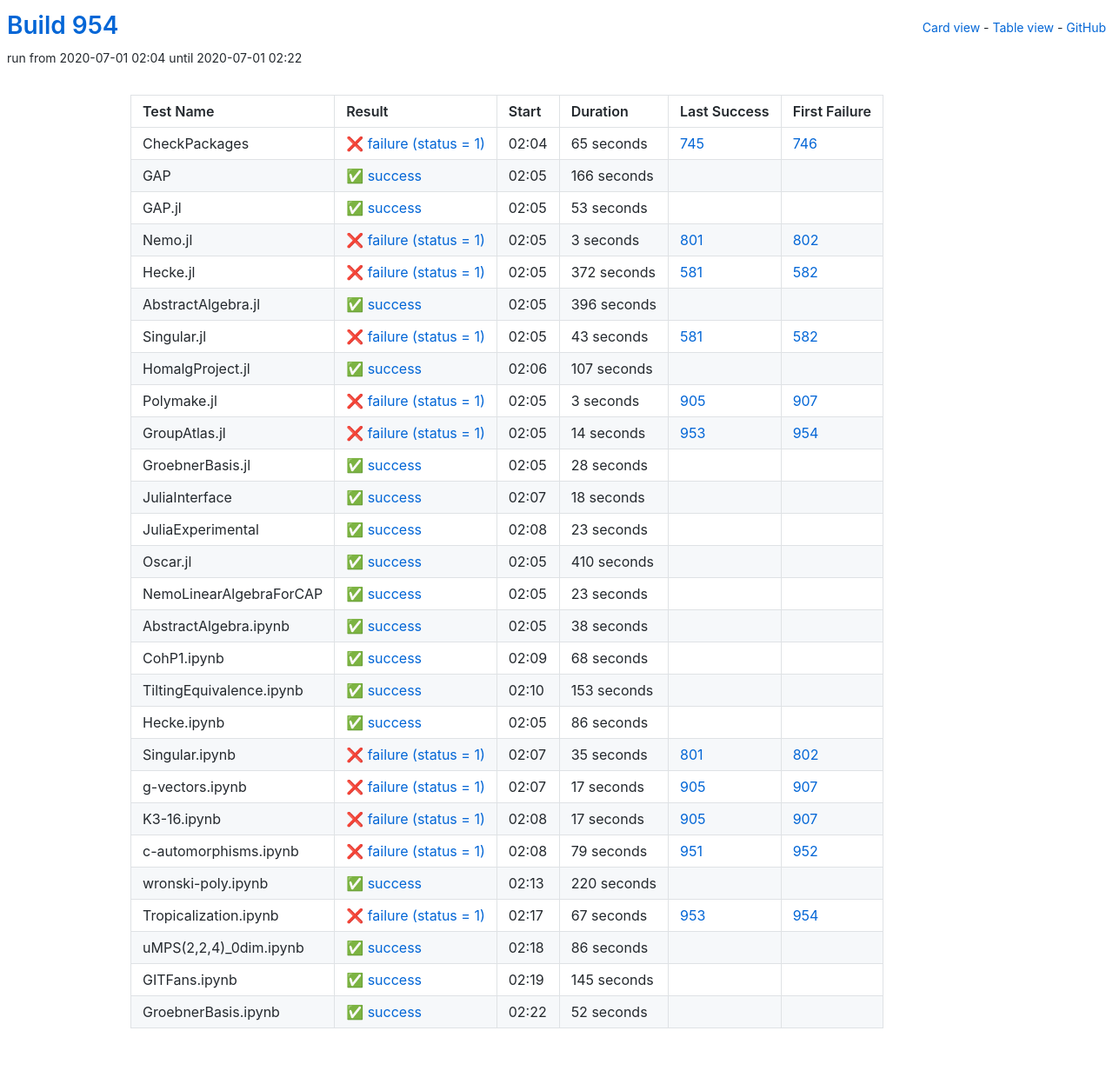
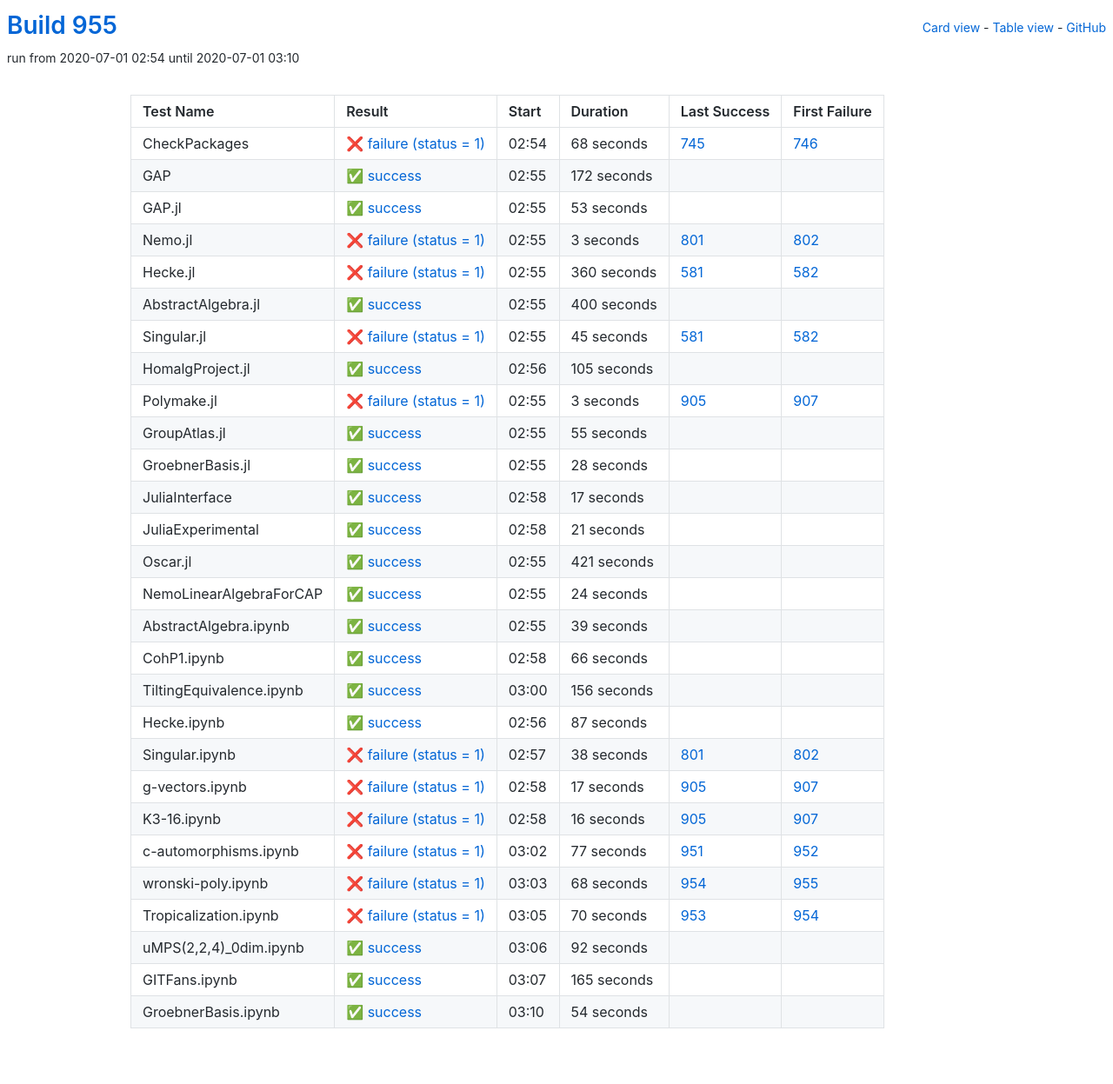
Before and after one commit to oscar-system/oscar-ci-status-1.4, a Jekyll site: the page built from table.html, in a window 1280 px wide. Shown: the whole page at 87% size. Built offline with Jekyll 4.4.1, drawn with Linux system fonts in a browser that asks for light colours.

Commit message:
Build #955

```diff
--- a/_data/ci.yml
+++ b/_data/ci.yml
@@ -1,6 +1,6 @@
 ---
-build: 954
-build_url: https://oscarci.mathematik.uni-kl.de/job/oscar-julia-1.4/954/
+build: 955
+build_url: https://oscarci.mathematik.uni-kl.de/job/oscar-julia-1.4/955/
 job: oscar-julia-1.4
 organization: oscar-system
 repo: oscar-ci-status-1.4
@@ -8,32 +8,32 @@ repourl: https://github.com/oscar-system/oscar-ci-status-1.4
 tests:
 - name: CheckPackages
   id: checkpackages
-  log: https://oscarci.mathematik.uni-kl.de/job/oscar-julia-1.4/954/artifact/logs/build-954/CheckPackages.log
-  start: 2020-07-01 02:04
+  log: https://oscarci.mathematik.uni-kl.de/job/oscar-julia-1.4/955/artifact/logs/build-955/CheckPackages.log
+  start: 2020-07-01 02:54
   success: false
   exitcode: 1
   status: failure
-  duration: 65
+  duration: 68
   last_success: 745
   last_success_url: https://oscarci.mathematik.uni-kl.de/job/oscar-julia-1.4/745/
   first_failure: 746
   first_failure_url: https://oscarci.mathematik.uni-kl.de/job/oscar-julia-1.4/746/
 - name: GAP
   id: gap
-  log: https://oscarci.mathematik.uni-kl.de/job/oscar-julia-1.4/954/artifact/logs/build-954/GAP.log
-  start: 2020-07-01 02:05
+  log: https://oscarci.mathematik.uni-kl.de/job/oscar-julia-1.4/955/artifact/logs/build-955/GAP.log
+  start: 2020-07-01 02:55
   success: true
   exitcode: 0
   status: success
-  duration: 166
+  duration: 172
   last_success: false
   last_success_url:
   first_failure: false
   first_failure_url:
 - name: GAP.jl
   id: gap-jl
-  log: https://oscarci.mathematik.uni-kl.de/job/oscar-julia-1.4/954/artifact/logs/build-954/GAP.jl.log
-  start: 2020-07-01 02:05
+  log: https://oscarci.mathematik.uni-kl.de/job/oscar-julia-1.4/955/artifact/logs/build-955/GAP.jl.log
+  start: 2020-07-01 02:55
   success: true
   exitcode: 0
   status: success
@@ -44,8 +44,8 @@ tests:
   first_failure_url:
 - name: Nemo.jl
   id: nemo-jl
-  log: https://oscarci.mathematik.uni-kl.de/job/oscar-julia-1.4/954/artifact/logs/build-954/Nemo.jl.log
-  start: 2020-07-01 02:05
+  log: https://oscarci.mathematik.uni-kl.de/job/oscar-julia-1.4/955/artifact/logs/build-955/Nemo.jl.log
+  start: 2020-07-01 02:55
   success: false
   exitcode: 1
   status: failure
@@ -56,56 +56,56 @@ tests:
   first_failure_url: https://oscarci.mathematik.uni-kl.de/job/oscar-julia-1.4/802/
 - name: Hecke.jl
   id: hecke-jl
-  log: https://oscarci.mathematik.uni-kl.de/job/oscar-julia-1.4/954/artifact/logs/build-954/Hecke.jl.log
-  start: 2020-07-01 02:05
+  log: https://oscarci.mathematik.uni-kl.de/job/oscar-julia-1.4/955/artifact/logs/build-955/Hecke.jl.log
+  start: 2020-07-01 02:55
   success: false
   exitcode: 1
   status: failure
-  duration: 372
+  duration: 360
   last_success: 581
   last_success_url: https://oscarci.mathematik.uni-kl.de/job/oscar-julia-1.4/581/
   first_failure: 582
   first_failure_url: https://oscarci.mathematik.uni-kl.de/job/oscar-julia-1.4/582/
 - name: AbstractAlgebra.jl
   id: abstractalgebra-jl
-  log: https://oscarci.mathematik.uni-kl.de/job/oscar-julia-1.4/954/artifact/logs/build-954/AbstractAlgebra.jl.log
-  start: 2020-07-01 02:05
+  log: https://oscarci.mathematik.uni-kl.de/job/oscar-julia-1.4/955/artifact/logs/build-955/AbstractAlgebra.jl.log
+  start: 2020-07-01 02:55
   success: true
   exitcode: 0
   status: success
-  duration: 396
+  duration: 400
   last_success: false
   last_success_url:
   first_failure: false
   first_failure_url:
 - name: Singular.jl
   id: singular-jl
-  log: https://oscarci.mathematik.uni-kl.de/job/oscar-julia-1.4/954/artifact/logs/build-954/Singular.jl.log
-  start: 2020-07-01 02:05
+  log: https://oscarci.mathematik.uni-kl.de/job/oscar-julia-1.4/955/artifact/logs/build-955/Singular.jl.log
+  start: 2020-07-01 02:55
   success: false
   exitcode: 1
   status: failure
-  duration: 43
+  duration: 45
   last_success: 581
   last_success_url: https://oscarci.mathematik.uni-kl.de/job/oscar-julia-1.4/581/
   first_failure: 582
   first_failure_url: https://oscarci.mathematik.uni-kl.de/job/oscar-julia-1.4/582/
 - name: HomalgProject.jl
   id: homalgproject-jl
-  log: https://oscarci.mathematik.uni-kl.de/job/oscar-julia-1.4/954/artifact/logs/build-954/HomalgProject.jl.log
-  start: 2020-07-01 02:06
+  log: https://oscarci.mathematik.uni-kl.de/job/oscar-julia-1.4/955/artifact/logs/build-955/HomalgProject.jl.log
+  start: 2020-07-01 02:56
   success: true
   exitcode: 0
   status: success
-  duration: 107
+  duration: 105
   last_success: false
   last_success_url:
   first_failure: false
   first_failure_url:
 - name: Polymake.jl
   id: polymake-jl
-  log: https://oscarci.mathematik.uni-kl.de/job/oscar-julia-1.4/954/artifact/logs/build-954/Polymake.jl.log
-  start: 2020-07-01 02:05
+  log: https://oscarci.mathematik.uni-kl.de/job/oscar-julia-1.4/955/artifact/logs/build-955/Polymake.jl.log
+  start: 2020-07-01 02:55
   success: false
   exitcode: 1
   status: failure
@@ -116,20 +116,20 @@ tests:
   first_failure_url: https://oscarci.mathematik.uni-kl.de/job/oscar-julia-1.4/907/
 - name: GroupAtlas.jl
   id: groupatlas-jl
-  log: https://oscarci.mathematik.uni-kl.de/job/oscar-julia-1.4/954/artifact/logs/build-954/GroupAtlas.jl.log
-  start: 2020-07-01 02:05
-  success: false
-  exitcode: 1
-  status: failure
-  duration: 14
-  last_success: 953
-  last_success_url: https://oscarci.mathematik.uni-kl.de/job/oscar-julia-1.4/953/
-  first_failure: 954
-  first_failure_url: https://oscarci.mathematik.uni-kl.de/job/oscar-julia-1.4/954/
+  log: https://oscarci.mathematik.uni-kl.de/job/oscar-julia-1.4/955/artifact/logs/build-955/GroupAtlas.jl.log
+  start: 2020-07-01 02:55
+  success: true
+  exitcode: 0
+  status: success
+  duration: 55
+  last_success: false
+  last_success_url:
+  first_failure: false
+  first_failure_url:
 - name: GroebnerBasis.jl
   id: groebnerbasis-jl
-  log: https://oscarci.mathematik.uni-kl.de/job/oscar-julia-1.4/954/artifact/logs/build-954/GroebnerBasis.jl.log
-  start: 2020-07-01 02:05
+  log: https://oscarci.mathematik.uni-kl.de/job/oscar-julia-1.4/955/artifact/logs/build-955/GroebnerBasis.jl.log
+  start: 2020-07-01 02:55
   success: true
   exitcode: 0
   status: success
@@ -140,116 +140,116 @@ tests:
   first_failure_url:
 - name: JuliaInterface
   id: juliainterface
-  log: https://oscarci.mathematik.uni-kl.de/job/oscar-julia-1.4/954/artifact/logs/build-954/JuliaInterface.log
-  start: 2020-07-01 02:07
+  log: https://oscarci.mathematik.uni-kl.de/job/oscar-julia-1.4/955/artifact/logs/build-955/JuliaInterface.log
+  start: 2020-07-01 02:58
   success: true
   exitcode: 0
   status: success
-  duration: 18
+  duration: 17
   last_success: false
   last_success_url:
   first_failure: false
   first_failure_url:
 - name: JuliaExperimental
   id: juliaexperimental
-  log: https://oscarci.mathematik.uni-kl.de/job/oscar-julia-1.4/954/artifact/logs/build-954/JuliaExperimental.log
-  start: 2020-07-01 02:08
+  log: https://oscarci.mathematik.uni-kl.de/job/oscar-julia-1.4/955/artifact/logs/build-955/JuliaExperimental.log
+  start: 2020-07-01 02:58
   success: true
   exitcode: 0
   status: success
-  duration: 23
+  duration: 21
   last_success: false
   last_success_url:
   first_failure: false
   first_failure_url:
 - name: Oscar.jl
   id: oscar-jl
-  log: https://oscarci.mathematik.uni-kl.de/job/oscar-julia-1.4/954/artifact/logs/build-954/Oscar.jl.log
-  start: 2020-07-01 02:05
+  log: https://oscarci.mathematik.uni-kl.de/job/oscar-julia-1.4/955/artifact/logs/build-955/Oscar.jl.log
+  start: 2020-07-01 02:55
   success: true
   exitcode: 0
   status: success
-  duration: 410
+  duration: 421
   last_success: false
   last_success_url:
   first_failure: false
   first_failure_url:
 - name: NemoLinearAlgebraForCAP
   id: nemolinearalgebraforcap
-  log: https://oscarci.mathematik.uni-kl.de/job/oscar-julia-1.4/954/artifact/logs/build-954/NemoLinearAlgebraForCAP.log
-  start: 2020-07-01 02:05
+  log: https://oscarci.mathematik.uni-kl.de/job/oscar-julia-1.4/955/artifact/logs/build-955/NemoLinearAlgebraForCAP.log
+  start: 2020-07-01 02:55
   success: true
   exitcode: 0
   status: success
-  duration: 23
+  duration: 24
   last_success: false
   last_success_url:
   first_failure: false
   first_failure_url:
 - name: AbstractAlgebra.ipynb
   id: abstractalgebra-ipynb
-  log: https://oscarci.mathematik.uni-kl.de/job/oscar-julia-1.4/954/artifact/logs/build-954/AbstractAlgebra.ipynb.log
-  start: 2020-07-01 02:05
+  log: https://oscarci.mathematik.uni-kl.de/job/oscar-julia-1.4/955/artifact/logs/build-955/AbstractAlgebra.ipynb.log
+  start: 2020-07-01 02:55
   success: true
   exitcode: 0
   status: success
-  duration: 38
+  duration: 39
   last_success: false
   last_success_url:
   first_failure: false
   first_failure_url:
 - name: CohP1.ipynb
   id: cohp1-ipynb
-  log: https://oscarci.mathematik.uni-kl.de/job/oscar-julia-1.4/954/artifact/logs/build-954/CohP1.ipynb.log
-  start: 2020-07-01 02:09
+  log: https://oscarci.mathematik.uni-kl.de/job/oscar-julia-1.4/955/artifact/logs/build-955/CohP1.ipynb.log
+  start: 2020-07-01 02:58
   success: true
   exitcode: 0
   status: success
-  duration: 68
+  duration: 66
   last_success: false
   last_success_url:
   first_failure: false
   first_failure_url:
 - name: TiltingEquivalence.ipynb
   id: tiltingequivalence-ipynb
-  log: https://oscarci.mathematik.uni-kl.de/job/oscar-julia-1.4/954/artifact/logs/build-954/TiltingEquivalence.ipynb.log
-  start: 2020-07-01 02:10
+  log: https://oscarci.mathematik.uni-kl.de/job/oscar-julia-1.4/955/artifact/logs/build-955/TiltingEquivalence.ipynb.log
+  start: 2020-07-01 03:00
   success: true
   exitcode: 0
   status: success
-  duration: 153
+  duration: 156
   last_success: false
   last_success_url:
   first_failure: false
   first_failure_url:
 - name: Hecke.ipynb
   id: hecke-ipynb
-  log: https://oscarci.mathematik.uni-kl.de/job/oscar-julia-1.4/954/artifact/logs/build-954/Hecke.ipynb.log
-  start: 2020-07-01 02:05
+  log: https://oscarci.mathematik.uni-kl.de/job/oscar-julia-1.4/955/artifact/logs/build-955/Hecke.ipynb.log
+  start: 2020-07-01 02:56
   success: true
   exitcode: 0
   status: success
-  duration: 86
+  duration: 87
   last_success: false
   last_success_url:
   first_failure: false
   first_failure_url:
 - name: Singular.ipynb
   id: singular-ipynb
-  log: https://oscarci.mathematik.uni-kl.de/job/oscar-julia-1.4/954/artifact/logs/build-954/Singular.ipynb.log
-  start: 2020-07-01 02:07
+  log: https://oscarci.mathematik.uni-kl.de/job/oscar-julia-1.4/955/artifact/logs/build-955/Singular.ipynb.log
+  start: 2020-07-01 02:57
   success: false
   exitcode: 1
   status: failure
-  duration: 35
+  duration: 38
   last_success: 801
   last_success_url: https://oscarci.mathematik.uni-kl.de/job/oscar-julia-1.4/801/
   first_failure: 802
   first_failure_url: https://oscarci.mathematik.uni-kl.de/job/oscar-julia-1.4/802/
 - name: g-vectors.ipynb
   id: g-vectors-ipynb
-  log: https://oscarci.mathematik.uni-kl.de/job/oscar-julia-1.4/954/artifact/logs/build-954/g-vectors.ipynb.log
-  start: 2020-07-01 02:07
+  log: https://oscarci.mathematik.uni-kl.de/job/oscar-julia-1.4/955/artifact/logs/build-955/g-vectors.ipynb.log
+  start: 2020-07-01 02:58
   success: false
   exitcode: 1
   status: failure
@@ -260,84 +260,84 @@ tests:
   first_failure_url: https://oscarci.mathematik.uni-kl.de/job/oscar-julia-1.4/907/
 - name: K3-16.ipynb
   id: k3-16-ipynb
-  log: https://oscarci.mathematik.uni-kl.de/job/oscar-julia-1.4/954/artifact/logs/build-954/K3-16.ipynb.log
-  start: 2020-07-01 02:08
+  log: https://oscarci.mathematik.uni-kl.de/job/oscar-julia-1.4/955/artifact/logs/build-955/K3-16.ipynb.log
+  start: 2020-07-01 02:58
   success: false
   exitcode: 1
   status: failure
-  duration: 17
+  duration: 16
   last_success: 905
   last_success_url: https://oscarci.mathematik.uni-kl.de/job/oscar-julia-1.4/905/
   first_failure: 907
   first_failure_url: https://oscarci.mathematik.uni-kl.de/job/oscar-julia-1.4/907/
 - name: c-automorphisms.ipynb
   id: c-automorphisms-ipynb
-  log: https://oscarci.mathematik.uni-kl.de/job/oscar-julia-1.4/954/artifact/logs/build-954/c-automorphisms.ipynb.log
-  start: 2020-07-01 02:08
+  log: https://oscarci.mathematik.uni-kl.de/job/oscar-julia-1.4/955/artifact/logs/build-955/c-automorphisms.ipynb.log
+  start: 2020-07-01 03:02
   success: false
   exitcode: 1
   status: failure
-  duration: 79
+  duration: 77
   last_success: 951
   last_success_url: https://oscarci.mathematik.uni-kl.de/job/oscar-julia-1.4/951/
   first_failure: 952
   first_failure_url: https://oscarci.mathematik.uni-kl.de/job/oscar-julia-1.4/952/
 - name: wronski-poly.ipynb
   id: wronski-poly-ipynb
-  log: https://oscarci.mathematik.uni-kl.de/job/oscar-julia-1.4/954/artifact/logs/build-954/wronski-poly.ipynb.log
-  start: 2020-07-01 02:13
-  success: true
-  exitcode: 0
-  status: success
-  duration: 220
-  last_success: false
-  last_success_url:
-  first_failure: false
-  first_failure_url:
-- name: Tropicalization.ipynb
-  id: tropicalization-ipynb
-  log: https://oscarci.mathematik.uni-kl.de/job/oscar-julia-1.4/954/artifact/logs/build-954/Tropicalization.ipynb.log
-  start: 2020-07-01 02:17
+  log: https://oscarci.mathematik.uni-kl.de/job/oscar-julia-1.4/955/artifact/logs/build-955/wronski-poly.ipynb.log
+  start: 2020-07-01 03:03
   success: false
   exitcode: 1
   status: failure
-  duration: 67
+  duration: 68
+  last_success: 954
+  last_success_url: https://oscarci.mathematik.uni-kl.de/job/oscar-julia-1.4/954/
+  first_failure: 955
+  first_failure_url: https://oscarci.mathematik.uni-kl.de/job/oscar-julia-1.4/955/
+- name: Tropicalization.ipynb
+  id: tropicalization-ipynb
+  log: https://oscarci.mathematik.uni-kl.de/job/oscar-julia-1.4/955/artifact/logs/build-955/Tropicalization.ipynb.log
+  start: 2020-07-01 03:05
+  success: false
+  exitcode: 1
+  status: failure
+  duration: 70
   last_success: 953
   last_success_url: https://oscarci.mathematik.uni-kl.de/job/oscar-julia-1.4/953/
   first_failure: 954
   first_failure_url: https://oscarci.mathematik.uni-kl.de/job/oscar-julia-1.4/954/
 - name: uMPS(2,2,4)_0dim.ipynb
   id: umps-2-2-4-0dim-ipynb
-  log: https://oscarci.mathematik.uni-kl.de/job/oscar-julia-1.4/954/artifact/logs/build-954/uMPS-2-2-4-_0dim.ipynb.log
-  start: 2020-07-01 02:18
+  log: https://oscarci.mathematik.uni-kl.de/job/oscar-julia-1.4/955/artifact/logs/build-955/uMPS-2-2-4-_0dim.ipynb.log
+  start: 2020-07-01 03:06
   success: true
   exitcode: 0
   status: success
-  duration: 86
+  duration: 92
   last_success: false
   last_success_url:
   first_failure: false
   first_failure_url:
 - name: GITFans.ipynb
   id: gitfans-ipynb
-  log: https://oscarci.mathematik.uni-kl.de/job/oscar-julia-1.4/954/artifact/logs/build-954/GITFans.ipynb.log
-  start: 2020-07-01 02:19
+  log: https://oscarci.mathematik.uni-kl.de/job/oscar-julia-1.4/955/artifact/logs/build-955/GITFans.ipynb.log
+  start: 2020-07-01 03:07
   success: true
   exitcode: 0
   status: success
-  duration: 145
+  duration: 165
   last_success: false
   last_success_url:
   first_failure: false
   first_failure_url:
 - name: GroebnerBasis.ipynb
   id: groebnerbasis-ipynb
-  log: https://oscarci.mathematik.uni-kl.de/job/oscar-julia-1.4/954/artifact/logs/build-954/GroebnerBasis.ipynb.log
-  start: 2020-07-01 02:22
+  log: https://oscarci.mathematik.uni-kl.de/job/oscar-julia-1.4/955/artifact/logs/build-955/GroebnerBasis.ipynb.log
+  start: 2020-07-01 03:10
   success: true
   exitcode: 0
   status: success
-  duration: 52
+  duration: 54
   last_success: false
   last_success_url:
   first_failure: false
```
Also changed, not shown: README.md.
